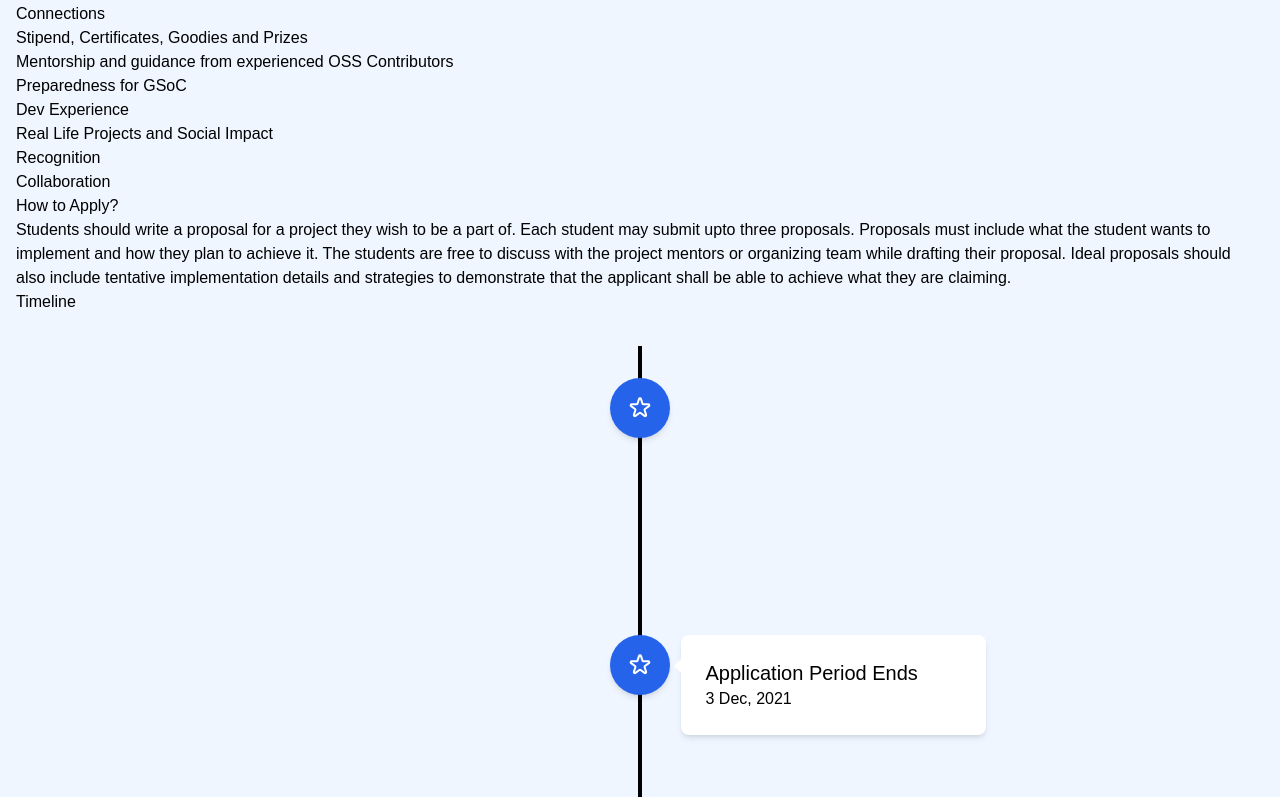
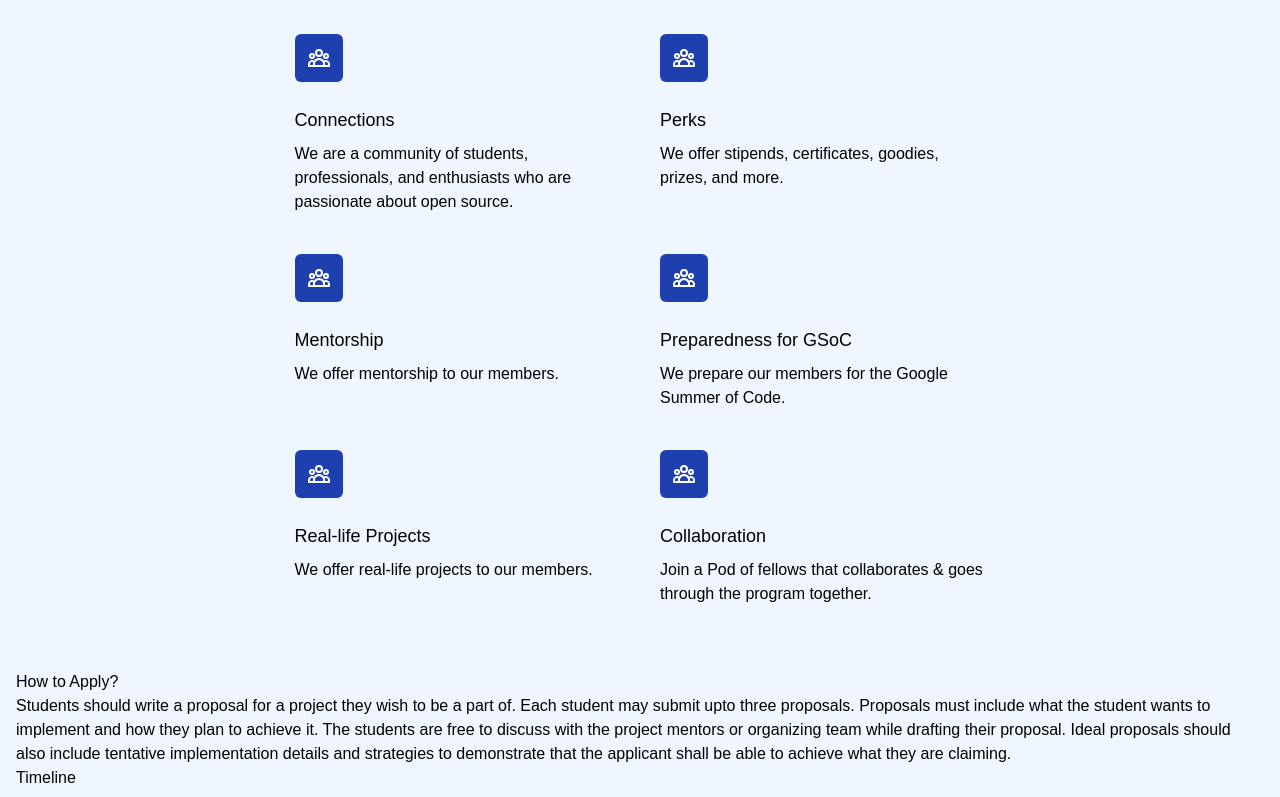
Before and after one commit to OpenLake/FOSS-Overflow, a Next.js app: page / in a window 1280 px wide. Shown: the part 942-1739 px from the top of the page. Built offline with nearby package versions, Linux system fonts and the light colour scheme; what @tailwindcss/typography would draw is missing.

Commit message:
Add logo and why apply

```diff
--- /dev/null
+++ b/components/Card.jsx
@@ -0,0 +1,21 @@
+export function Card({ icon: Icon, title, children }) {
+	return (
+		// <div className="card">
+		// 	<div className="flex gap-4 items-center">
+		// 		{icon} <span className="text-2xl">{title}</span>
+		// 	</div>
+		// 	<span className="text-lg text-gray-700">{children}</span>
+		// </div>
+		<div>
+			<div>
+				<span className="flex items-center justify-center h-12 w-12 rounded-md bg-blue-800">
+					<Icon className="text-white w-6" />
+				</span>
+			</div>
+			<div className="mt-6">
+				<h3 className="text-lg font-medium text-white-near">{title}</h3>
+				<p className="mt-2 text-base text-white-50">{children}</p>
+			</div>
+		</div>
+	);
+}
--- /dev/null
+++ b/content/why-apply.js
@@ -0,0 +1,36 @@
+import { UserGroupIcon } from '@heroicons/react/outline';
+
+export const whyApplyData = [
+	{
+		title: 'Connections',
+		icon: UserGroupIcon,
+		description:
+			'We are a community of students, professionals, and enthusiasts who are passionate about open source.',
+	},
+	{
+		title: 'Perks',
+		icon: UserGroupIcon,
+		description: 'We offer stipends, certificates, goodies, prizes, and more.',
+	},
+	{
+		title: 'Mentorship',
+		icon: UserGroupIcon,
+		description: 'We offer mentorship to our members.',
+	},
+	{
+		title: 'Preparedness for GSoC',
+		icon: UserGroupIcon,
+		description: 'We prepare our members for the Google Summer of Code.',
+	},
+	{
+		title: 'Real-life Projects',
+		icon: UserGroupIcon,
+		description: 'We offer real-life projects to our members.',
+	},
+	{
+		title: 'Collaboration',
+		icon: UserGroupIcon,
+		description:
+			'Join a Pod of fellows that collaborates & goes through the program together.',
+	},
+];
--- /dev/null
+++ b/pages/index.js
@@ -0,0 +1,77 @@
+import { Timeline } from '../components/Timeline';
+import { Card } from '../components/Card';
+import Image from 'next/image';
+import logoURL from '../public/logo.png';
+import { UserGroupIcon } from '@heroicons/react/outline';
+import { whyApplyData } from '../content/why-apply';
+
+export default function Index() {
+	return (
+		<>
+			<title>FOSS Overflow</title>
+
+			<div className="min-h-screen flex flex-col justify-center text-center container m-auto max-w-prose px-4">
+				<h1 className="text-4xl md:text-6xl mb-8 font-title">
+					<Image src={logoURL} alt="FOSS Overflow" />
+				</h1>
+				<p className="text-2xl">
+					A program by OpenLake that helps students understand the paradigm of
+					Open Source contribution and gives them real world software
+					development experience.
+				</p>
+			</div>
+
+			<article>
+				<div className="prose lg:prose-xl mx-auto px-4">
+					<h2>About</h2>
+
+					<p>
+						FOSS Overflow is a month-long festival celebrating open source and
+						innovation organized by Google Developer Student Clubs and OpenLake
+						at IIT Bhilai. Intensely sprawling over 4 weeks, it aims to give
+						hands-on experience of open source development to students with
+						little to medium level of experience on the subject. Students are
+						paired up with mentors to work on open sourced projects and amplify
+						their skills and profile in the process while simultaneously bagging
+						cash awards and prizes. The endeavour is designed to ameliorate the
+						participants outlook and preparedness for global programs like GSoC,
+						LFX and Outreachy among others.
+					</p>
+
+					<h2>Why should I apply?</h2>
+				</div>
+
+				<ul className="grid md:grid-cols-2 gap-10 list-none max-w-prose mx-auto mt-8 mb-16 px-4 text-base lg:text-xl">
+					{whyApplyData.map(item => (
+						<li key={item.title}>
+							<Card title={item.title} icon={item.icon}>
+								{item.description}
+							</Card>
+						</li>
+					))}
+				</ul>
+
+				<div className="prose lg:prose-xl mx-auto px-4">
+					<h2>How to Apply?</h2>
+
+					<p>
+						Students should write a proposal for a project they wish to be a
+						part of. Each student may submit upto three proposals. Proposals
+						must include what the student wants to implement and how they plan
+						to achieve it. The students are free to discuss with the project
+						mentors or organizing team while drafting their proposal. Ideal
+						proposals should also include tentative implementation details and
+						strategies to demonstrate that the applicant shall be able to
+						achieve what they are claiming.
+					</p>
+
+					<h2>Timeline</h2>
+				</div>
+			</article>
+
+			<div className="container m-auto max-w-screen-md py-8 overflow-x-hidden">
+				<Timeline />
+			</div>
+		</>
+	);
+}
--- a/pages/index.mdx
+++ /dev/null
@@ -1,62 +0,0 @@
-import { Timeline } from '../components/Timeline';
-
-<title>FOSS Overflow</title>
-
-<div className="min-h-screen flex flex-col justify-center text-center container m-auto max-w-prose px-4">
-	<h1 className="text-5xl md:text-8xl font-bold mb-8">
-		<span className="text-blue-600">FOSS</span> OVERFLOW
-	</h1>
-	<p className="text-2xl">
-		A program by OpenLake that helps students understand the paradigm of Open
-		Source contribution and gives them real world software development
-		experience.
-	</p>
-</div>
-
-<article className="prose lg:prose-xl mx-auto px-4">
-<h2>About</h2>
-
-<p>
-	FOSS Overflow is a month-long festival celebrating open source and innovation
-	organized by Google Developer Student Clubs and OpenLake at IIT Bhilai.
-	Intensely sprawling over 4 weeks, it aims to give hands-on experience of open
-	source development to students with little to medium level of experience on
-	the subject. Students are paired up with mentors to work on open sourced
-	projects and amplify their skills and profile in the process while
-	simultaneously bagging cash awards and prizes. The endeavour is designed to
-	ameliorate the participants outlook and preparedness for global programs like
-	GSoC, LFX and Outreachy among others.
-</p>
-
-<h2>Why should I apply?</h2>
-
-<ul>
-	<li>Connections</li>
-	<li>Stipend, Certificates, Goodies and Prizes</li>
-	<li>Mentorship and guidance from experienced OSS Contributors</li>
-	<li>Preparedness for GSoC</li>
-	<li>Dev Experience</li>
-	<li>Real Life Projects and Social Impact</li>
-	<li>Recognition</li>
-	<li>Collaboration</li>
-</ul>
-
-<h2>How to Apply?</h2>
-
-<p>
-	Students should write a proposal for a project they wish to be a part of. Each
-	student may submit upto three proposals. Proposals must include what the
-	student wants to implement and how they plan to achieve it. The students are
-	free to discuss with the project mentors or organizing team while drafting
-	their proposal. Ideal proposals should also include tentative implementation
-	details and strategies to demonstrate that the applicant shall be able to
-	achieve what they are claiming.
-</p>
-
-<h2>Timeline</h2>
-
-</article>
-
-<div className="container m-auto max-w-screen-md py-8 overflow-x-hidden">
-	<Timeline />
-</div>
--- a/styles/globals.css
+++ b/styles/globals.css
@@ -5,3 +5,7 @@
 body {
 	@apply bg-blue-50;
 }
+
+.card {
+	@apply shadow-sm bg-white p-4 rounded-lg;
+}
```
Also changed, not shown: public/logo.png (added).
